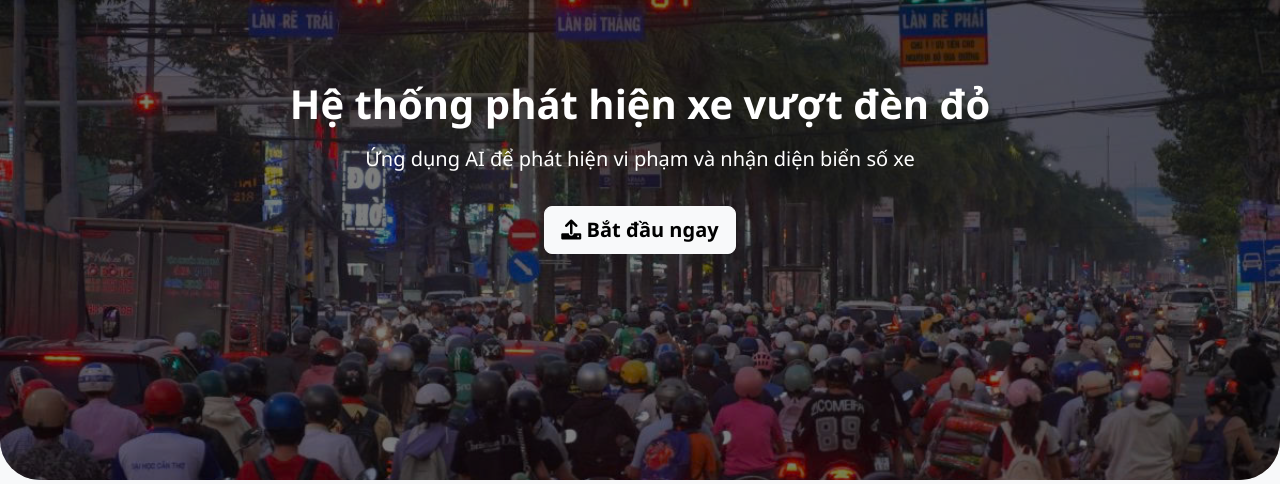
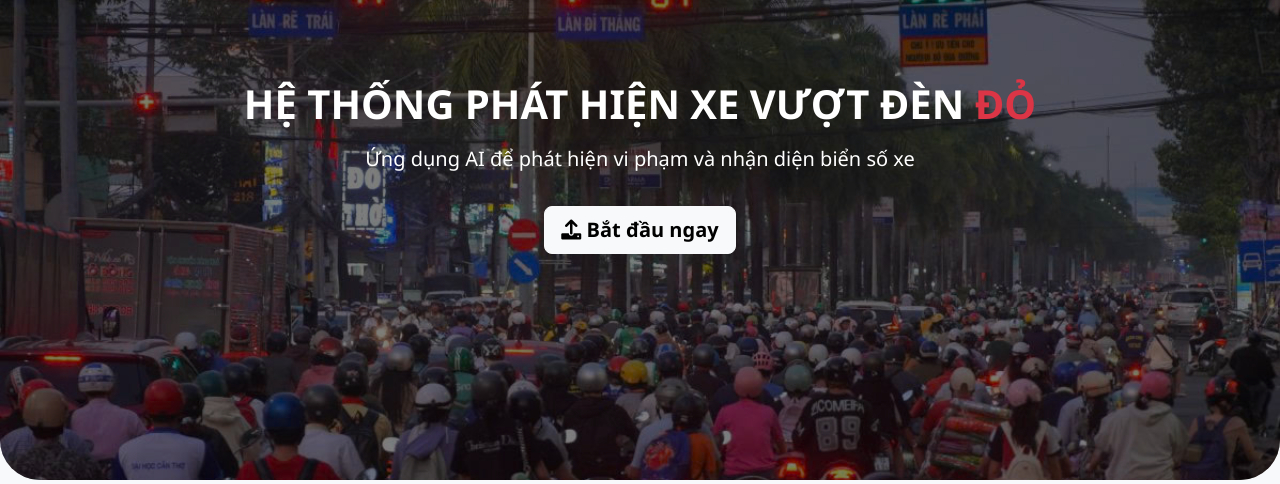
Before and after one commit to ThinhNguyen2005/Web_NhanDienXe, a Flask app: page / in a window 1280 px wide. Shown: the part 56-540 px from the top of the page. Run offline with Flask 3, Linux system fonts and the light colour scheme.

Commit message:
Update index.html

```diff
--- a/templates/index.html
+++ b/templates/index.html
@@ -3,7 +3,7 @@
 {% block content %}
 <section class="hero text-center">
     <div class="container">
-        <h1 class="fw-bold">Hệ thống phát hiện xe vượt đèn đỏ</h1>
+        <h1 class="fw-bold">HỆ THỐNG PHÁT HIỆN XE VƯỢT ĐÈN <span class="text-danger">ĐỎ</span></h1>
         <p class="lead mt-3">Ứng dụng AI để phát hiện vi phạm và nhận diện biển số xe</p>
         <a class="btn btn-light btn-lg mt-3 fw-bold" href="{{ url_for('upload_video') }}">
             <i class="fas fa-upload"></i> Bắt đầu ngay
```
